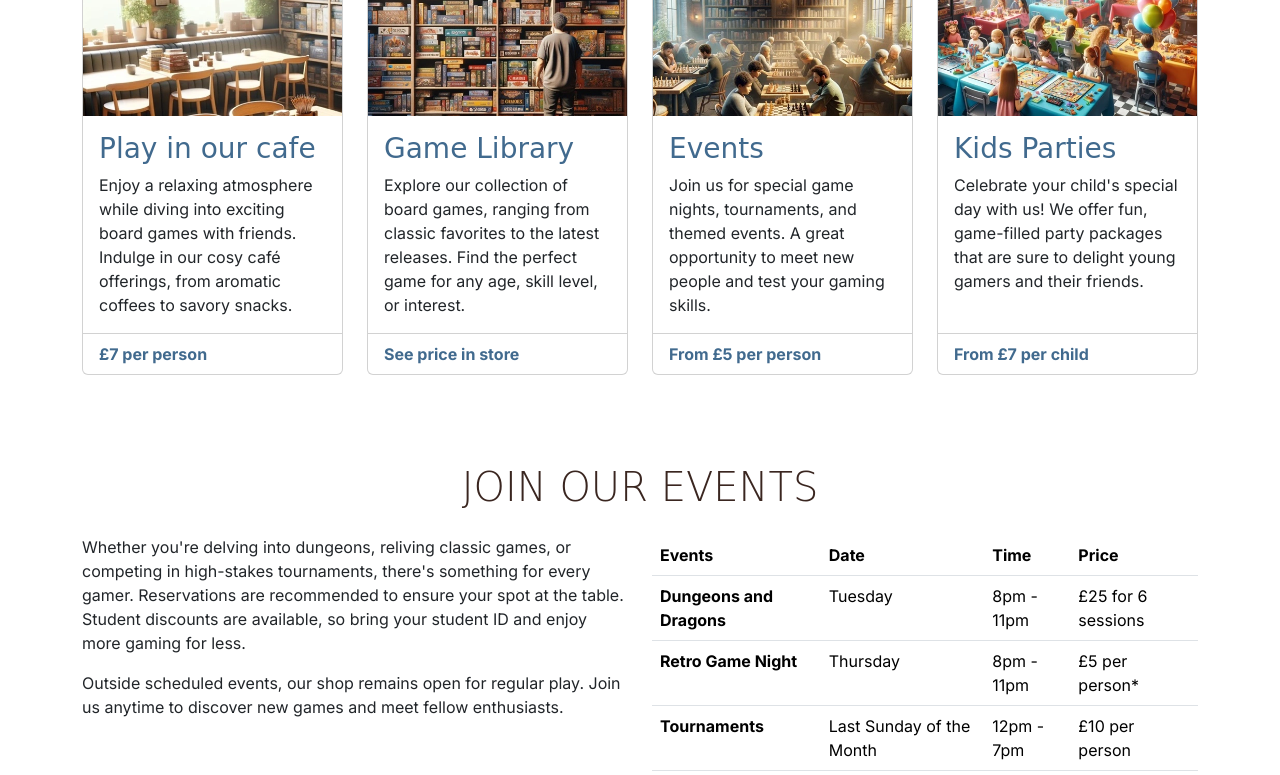
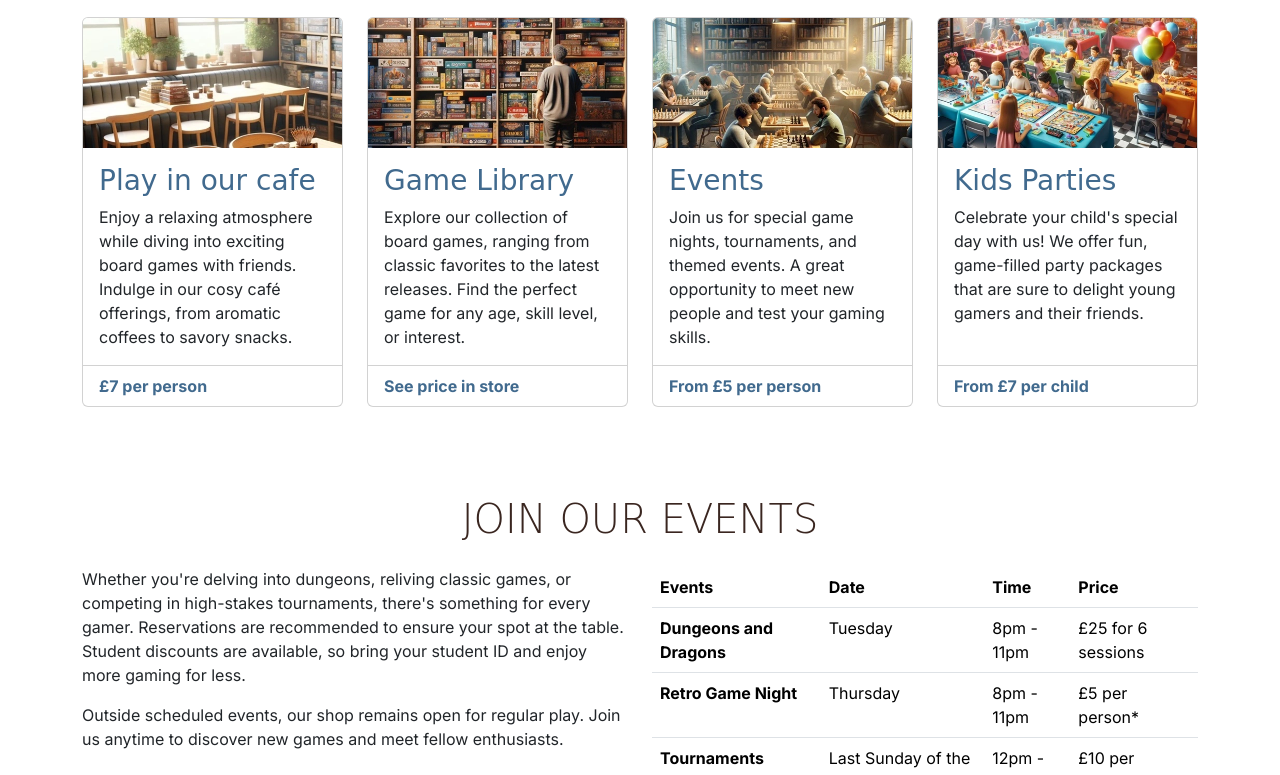
Before and after one commit to fahim2023/boardwalk_games, a website: page index.html in a window 1280 px wide. Shown: the part 714-1489 px from the top of the page. Drawn offline with nearby package versions, Linux system fonts and the light colour scheme; a web font is replaced by a local one.

Commit message:
adjust spacing

```diff
--- a/src/sass/custom.scss
+++ b/src/sass/custom.scss
@@ -34,7 +34,7 @@ body {
 }
 .section {
   // margin: 2rem 0;
-  padding: 2rem 0;
+  padding-top: 4rem;
 }
 .sub-heading-color {
   color: $highlight;
```
Also changed, not shown: src/css/custom.css.
